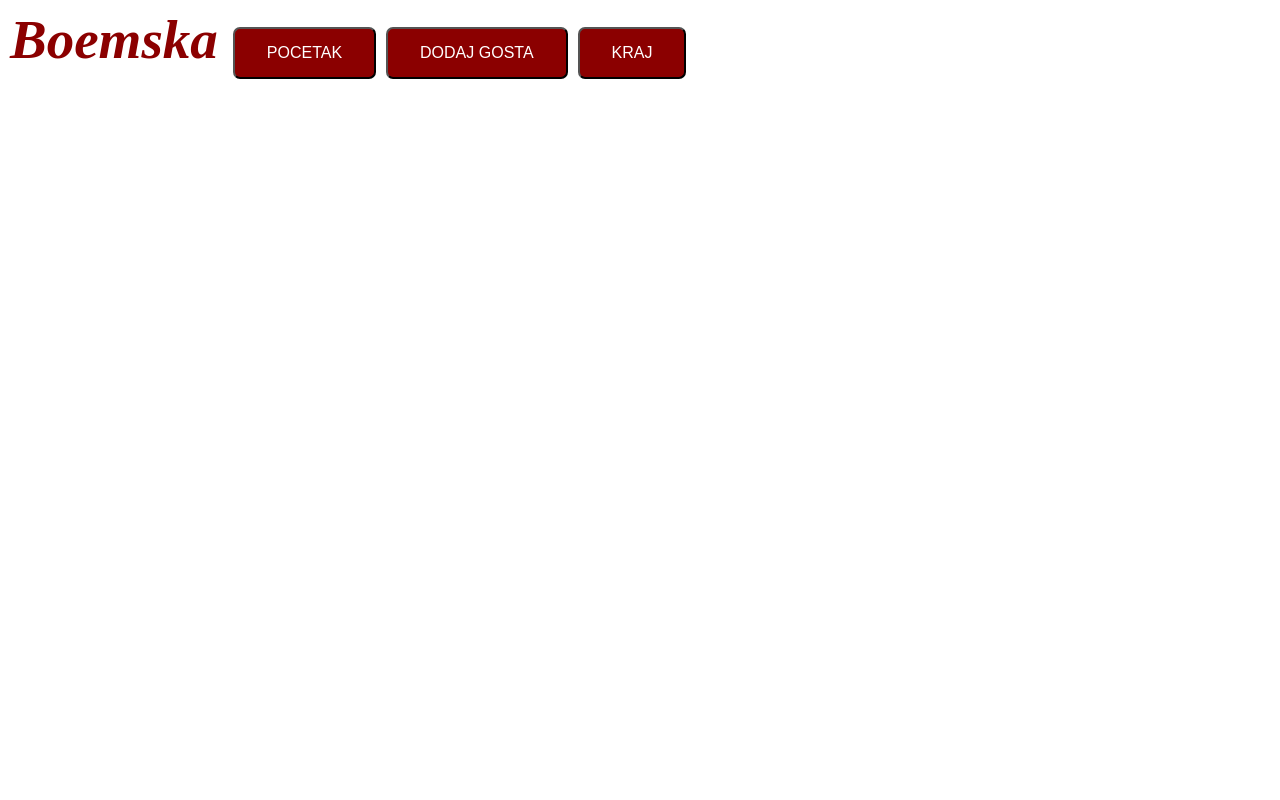
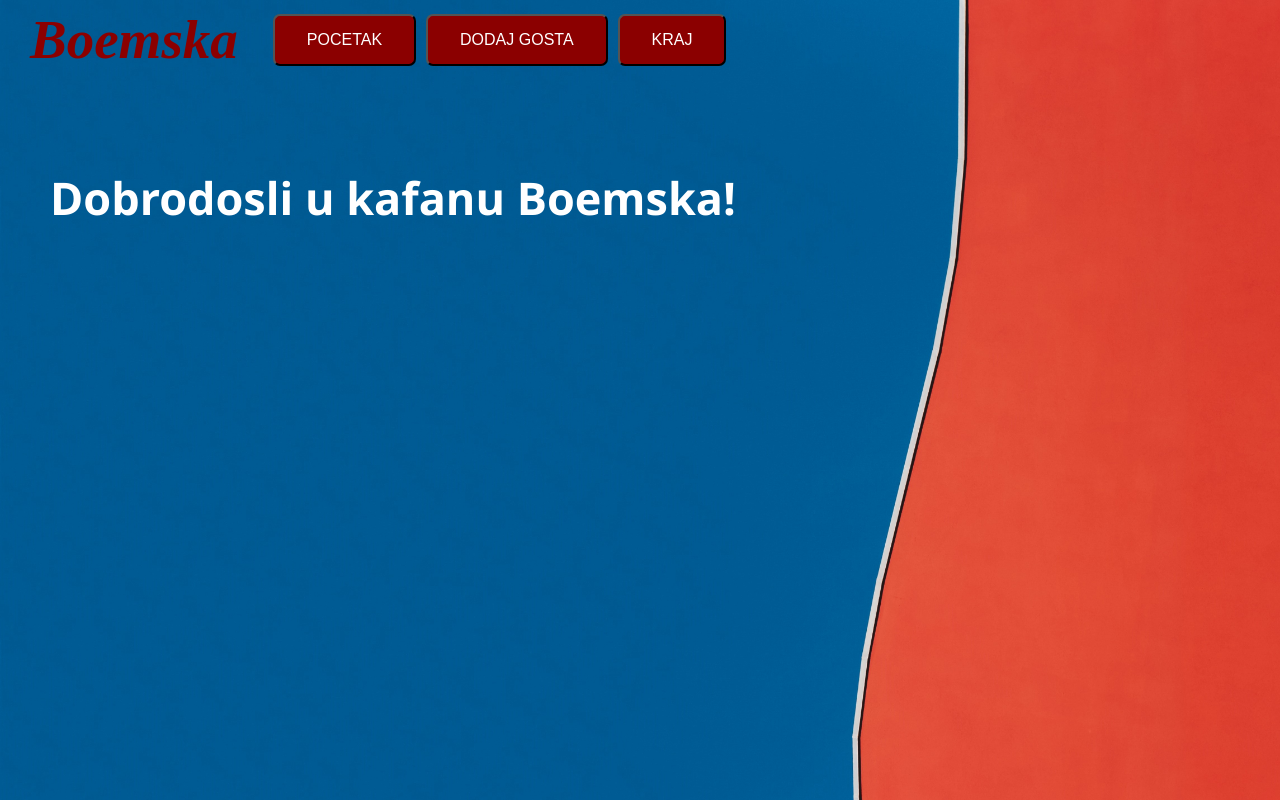
Before and after one commit to andjstam/RWAProject1, a website built with webpack: page index.html in a window 1280 px wide. Built offline with nearby package versions, Linux system fonts and the light colour scheme; files whose address does not match are found by name.

Commit message:
main page

```diff
--- /dev/null
+++ b/css/background.css
@@ -0,0 +1,7 @@
+body{
+    background-image: url(../resources/background1.jpg);
+    background-size: cover;
+    background-repeat: no-repeat;
+
+
+}
--- /dev/null
+++ b/css/main-page.css
@@ -0,0 +1,8 @@
+
+
+.dobrdoslica{
+    font-size: 45px;
+    font-family: 'Segoe UI', Tahoma, Geneva, Verdana, sans-serif;
+    padding: 50px;
+    color:white;
+}
--- a/css/navigation-bar.css
+++ b/css/navigation-bar.css
@@ -1,13 +1,13 @@
-
 body{
     margin: 0;
     padding: 0;
-    background-image: url("./resources/background1.jpg");
 }
 
 .navContainer{
     height: 80px;
     width: 100%;
+    display: flex;
+    align-items: center;
 }
 
 .logo{
@@ -15,9 +15,9 @@ body{
     font-weight: 600;
     font-family: 'Goudy Old Style';
     font-style: italic;
-    color: darkred;
-    margin:10px;
-    padding: 0px 100 px;
+    color:darkred;
+    margin:30px;
+    padding: 0px;
     line-height: 80px;
 }
 
--- a/index.html
+++ b/index.html
@@ -2,7 +2,9 @@
 <html>
     <head>
          <meta charset="utf-8"/>
+         <link rel = "stylesheet" href = "./css/background.css"/>
          <link rel = "stylesheet" href = "./css/navigation-bar.css"/>
+         <link rel = "stylesheet" href = "./css/main-page.css"/>
     </head>
     <body >
         <div id="main">
--- a/package.json
+++ b/package.json
@@ -5,7 +5,7 @@
   "main": "index.js",
   "scripts": {
     "test": "echo \"Error: no test specified\" && exit 1",
-    "build": "webpack",
+    "build": "webpack ",
     "start": "webpack-dev-server"
   },
   "author": "",
@@ -18,7 +18,9 @@
     "babel-loader": "^8.1.0",
     "css-loader": "^3.5.3",
     "file-loader": "^6.0.0",
+    "image-webpack-loader": "^6.0.0",
     "style-loader": "^1.2.1",
+    "url-loader": "^4.1.0",
     "webpack": "^4.43.0",
     "webpack-cli": "^3.3.11",
     "webpack-dev-server": "^3.10.3"
--- a/src/Navigation/navigation-bar.js
+++ b/src/Navigation/navigation-bar.js
@@ -1,7 +1,13 @@
-const css= require('../../css/navigation-bar.css');
+import '../../css/navigation-bar.css';
 
- export function drawNavigation(){
 
+export class NavigationBar{
+
+   constructor(){
+      this.rootContainer=document.getElementById("main");
+   }
+
+   drawNavigation(){
     const navContainer=document.getElementById("navigation-bar");
     navContainer.className="navContainer";
 
@@ -22,4 +28,7 @@ const css= require('../../css/navigation-bar.css');
     dugme3.className="dugme";
     dugme3.innerHTML="Kraj";
     navContainer.appendChild(dugme3);
- }
+
+    this.rootContainer.appendChild(navContainer);
+   }
+}
--- /dev/null
+++ b/src/Pages/main-page.js
@@ -0,0 +1,26 @@
+import '../../css/main-page.css';
+
+export class MainPage{
+
+    constructor(){
+        this.mainContainer=document.getElementById("main");
+    }
+
+    drawMainView(){
+    //dva diva(row), u jednom crta inicijalne stolove, u drugom pevaljku
+
+        const dobrodoslica=document.createElement("h2");
+        dobrodoslica.className="dobrdoslica";
+        dobrodoslica.innerHTML="Dobrodosli u kafanu Boemska!";
+        this.mainContainer.appendChild(dobrodoslica);
+    }
+
+    drawGuest(){
+    //kada se klikne dugmence dodajGosta onda se dodaju sve forme za upis itd..
+
+    }
+
+
+
+
+}
--- a/src/index.js
+++ b/src/index.js
@@ -1,3 +1,9 @@
-import {drawNavigation} from "./Navigation/navigation-bar";
+import {MainPage} from "./Pages/main-page.js";
+import {NavigationBar} from "./Navigation/navigation-bar";
+import '../css/background.css'
 
-drawNavigation();
+let nav=new NavigationBar();
+nav.drawNavigation();
+
+let glavna=new MainPage();
+glavna.drawMainView();
--- a/webpack.config.js
+++ b/webpack.config.js
@@ -9,6 +9,7 @@ module.exports = {
     filename: 'bundle.js',
     publicPath: './dist'
   },
+  watch: true,
   devServer: {
       contentBase: './dist'
   },
@@ -32,7 +33,10 @@ module.exports = {
                 test: /\.(png|jpe?g|gif)$/i,
                 use: [
                   {
-                    loader: 'file-loader',
+                      loader: 'url-loader',
+                      options: {
+                        mimetype: 'image/png',
+                      },
                   },
                 ],
               }
```
Also changed, not shown: dist/8d7381d8f4261412cacbb46092cdf24d.jpg (added), dist/index.html, 2 other files.
